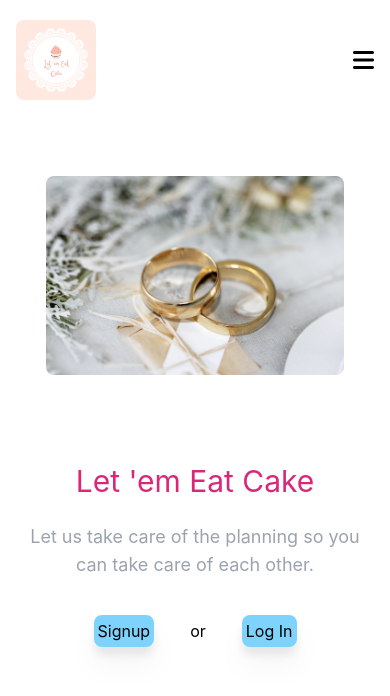
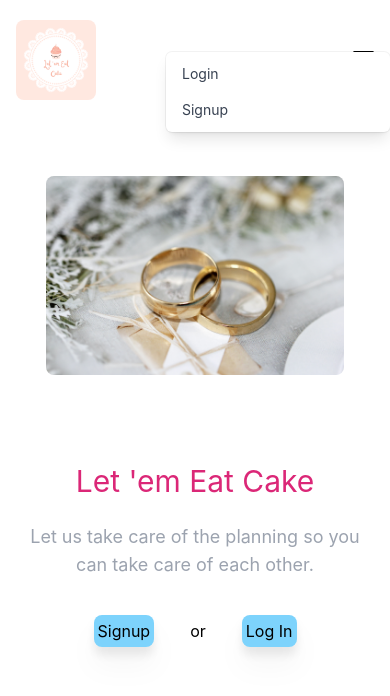
Before and after one commit to ccash12/incredible-wedding-organizer, a React (Create React App) app in the folder frontend/: page / in a window 390 px wide. Both pictures are taken after a click on the button 363 px from the left and 60 px from the top of the page. Shown: the top 696 px of the page. Built offline with nearby package versions, Linux system fonts and the light colour scheme; what tw-elements would draw is missing.

Commit message:
update dropdown

```diff
--- a/frontend/src/components/Navbar/Navbar.js
+++ b/frontend/src/components/Navbar/Navbar.js
@@ -23,7 +23,7 @@ export default function Navbar({
     setToken("");
     navigate("/");
   };
-  // const [isOpen, setIsOpen] = useState("false");
+  const [isOpen, setIsOpen] = useState("false");
 
   const toggleTheme = () => {
     if (theme === "light") {
@@ -81,10 +81,80 @@ export default function Navbar({
             </button>
           </div>
           <div className="flex sm:hidden items-end flex-1 flex-col">
-            <button className="text-2xl fas fa-bars "></button>
-            {/* {userState.firstname && <Link to="/profile">Profile</Link>}
-            {!userState.firstname && <Link to="/login">Login</Link>}
-            {!userState.firstname && <Link to="/signup">Sign Up</Link>} */}
+            <button
+              className="text-2xl fas fa-bars "
+              onClick={() => {
+                setIsOpen(true);
+              }}
+            ></button>
+            {isOpen === true && (
+              <div
+                className="fixed h-full w-full top-0 right-0 left-0 bottom-0"
+                onClick={() => {
+                  setIsOpen(false);
+                }}
+              ></div>
+            )}
+            {isOpen === true && (
+              <div
+                className="absolute right-0 z-10 mt-2 w-56 origin-top-right rounded-md bg-white shadow-lg ring-1 ring-black ring-opacity-5 focus:outline-none"
+                role="menu"
+                aria-orientation="vertical"
+                aria-labelledby="menu-button"
+                tabIndex="-1"
+                onClick={() => {
+                  setIsOpen(false);
+                }}
+              >
+                <div className="py-1" role="none">
+                  {/* <!-- Active: "bg-gray-100 text-gray-900", Not Active: "text-gray-700" --> */}
+                  {userState.firstname && (
+                    <Link
+                      to="/profile"
+                      className="text-gray-700 block px-4 py-2 text-sm"
+                      role="menuitem"
+                      tabIndex="-1"
+                      id="menu-item-0"
+                    >
+                      Profile
+                    </Link>
+                  )}
+                  {!userState.firstname && (
+                    <Link
+                      to="/login"
+                      className="text-gray-700 block px-4 py-2 text-sm"
+                      role="menuitem"
+                      tabIndex="-1"
+                      id="menu-item-1"
+                    >
+                      Login
+                    </Link>
+                  )}
+                  {!userState.firstname && (
+                    <Link
+                      to="/signup"
+                      className="text-gray-700 block px-4 py-2 text-sm"
+                      role="menuitem"
+                      tabIndex="-1"
+                      id="menu-item-2"
+                    >
+                      Signup
+                    </Link>
+                  )}
+                  {userState.firstname && (
+                    <button
+                      className="text-gray-700 block w-full px-4 py-2 text-left text-sm"
+                      role="menuitem"
+                      tabIndex="-1"
+                      id="menu-item-3"
+                      onClick={logout}
+                    >
+                      Logout
+                    </button>
+                  )}
+                </div>
+              </div>
+            )}
           </div>
         </div>
       </header>
--- a/package.json
+++ b/package.json
@@ -1,5 +1,6 @@
 {
   "dependencies": {
+    "@rumess/react-flip-countdown": "^1.2.6",
     "react-router-dom": "^6.4.3"
   }
 }
```
Also changed, not shown: 2 other files (tests, documents, lock files or other folders).
